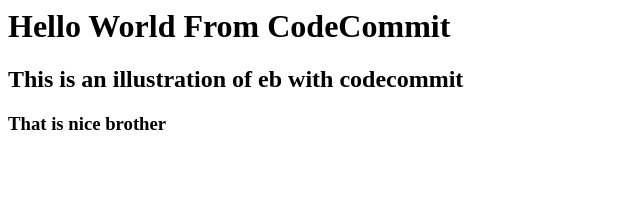
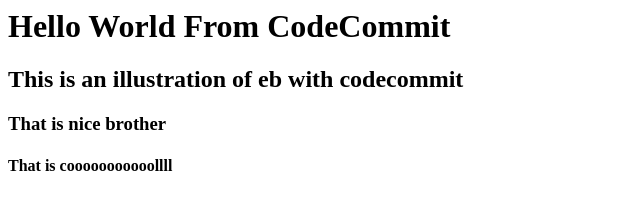
Before and after one commit to Abdelali12-codes/aws_elasticbeanstalk_codecommit_codebuild, a plain HTML site: page index.html in a window 1280 px wide. Shown: the whole page, without its empty margins (0-640 px from the left). Drawn offline with Linux system fonts and the light colour scheme.

Commit message:
another change

```diff
--- a/index.html
+++ b/index.html
@@ -4,5 +4,6 @@
 <h1> Hello World From CodeCommit </h1>
 <h2> This is an illustration of eb with codecommit </h2>
 <h3> That is nice brother </h3>
+<h4> That is cooooooooooollll </h4>
 </body>
 </html>
```
